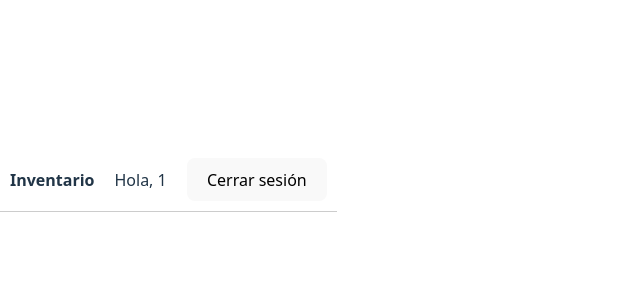
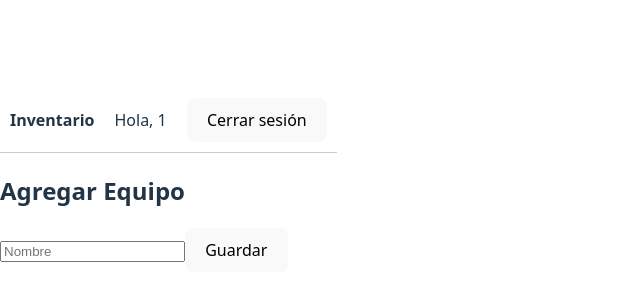
Before and after one commit to federicobaez1/inventario-react, a React (Vite) app: page /agregar-equipo in a window 1280 px wide. Shown: the part 220-520 px from the top of the page, without its empty margins (0-640 px from the left). Built offline with nearby package versions, Linux system fonts and the light colour scheme; no server answers; sample sign-in values are in the browser's storage.

Commit message:
agregado equipos

```diff
--- a/src/App.jsx
+++ b/src/App.jsx
@@ -10,6 +10,8 @@ import { MenuPrincipal } from "./components/MenuPrincipal";
 import   {AdminRoles}   from "./components/AdminRoles";
 import ListaDepositos from './components/ListaDepositos';
 import FormularioDeposito from './components/FormularioDeposito';
+import ListaEquipos from './components/ListaEquipos';
+import FormularioEquipo from './components/FormularioEquipo';
 
 function RutaProtegida({ token, children }) {
   return token ? children : <Navigate to="/login" />;
@@ -123,6 +125,33 @@ function App() {
           }
         />
 
+        <Route
+          path="/equipos"
+          element={
+            <RutaProtegida token={token}>
+              <ListaEquipos />
+            </RutaProtegida>
+          }
+        />
+
+        <Route
+          path="/agregar-equipo"
+          element={
+            <RutaProtegida token={token}>
+              <FormularioEquipo />
+            </RutaProtegida>
+          }
+        />
+
+        <Route
+          path="/editar-equipo/:id"
+          element={
+            <RutaProtegida token={token}>
+              <FormularioEquipo />
+            </RutaProtegida>
+          }
+        />
+
       </Routes>
     </>
   );
--- /dev/null
+++ b/src/components/FormularioEquipo.jsx
@@ -0,0 +1,51 @@
+import React, { useState, useEffect } from 'react';
+import { useNavigate, useParams } from 'react-router-dom';
+import {
+  crearEquipo,
+  actualizarEquipo,
+  getEquipoById,
+} from '../services/equipoService';
+
+const FormularioEquipo = () => {
+  const [equipo, setEquipo] = useState({ nombre: ''});
+  const navigate = useNavigate();
+  const { id } = useParams();
+
+  useEffect(() => {
+    if (id) {
+      getEquipoById(id).then((res) => setEquipo(res.data));
+    }
+  }, [id]);
+
+  const handleChange = (e) => {
+    setEquipo({ ...equipo, [e.target.name]: e.target.value });
+  };
+
+  const handleSubmit = async (e) => {
+    e.preventDefault();
+    if (id) {
+      await actualizarEquipo(id, equipo);
+    } else {
+      await crearEquipo(equipo);
+    }
+    navigate('/');
+  };
+
+  return (
+    <div>
+      <h2>{id ? 'Editar' : 'Agregar'} Equipo</h2>
+      <form onSubmit={handleSubmit}>
+        <input
+          name="nombre"
+          placeholder="Nombre"
+          value={equipo.nombre}
+          onChange={handleChange}
+        />
+
+        <button type="submit">Guardar</button>
+      </form>
+    </div>
+  );
+};
+
+export default FormularioEquipo;
--- /dev/null
+++ b/src/components/ListaEquipos.jsx
@@ -0,0 +1,40 @@
+import React, { useEffect, useState } from 'react';
+import { getEquipos, eliminarEquipo } from '../services/equipoService';
+import { useNavigate } from 'react-router-dom';
+
+const ListaEquipos = () => {
+  const [equipos, setEquipos] = useState([]);
+  const navigate = useNavigate();
+
+  useEffect(() => {
+    cargarEquipos();
+  }, []);
+
+  const cargarEquipos = async () => {
+    const res = await getEquipos();
+    setEquipos(res.data);
+  };
+
+  const handleEliminar = async (id) => {
+    await eliminarEquipo(id);
+    cargarEquipos();
+  };
+
+  return (
+    <div>
+      <h2>Lista de Equipos</h2>
+      <button onClick={() => navigate('/agregar-equipo')}>Agregar Equipo</button>
+      <ul>
+        {equipos.map(p => (
+          <li key={p.id}>
+            {p.nombre}
+            <button onClick={() => navigate(`/editar-equipo/${p.id}`)}>Editar</button>
+            <button onClick={() => handleEliminar(p.id)}>Eliminar</button>
+          </li>
+        ))}
+      </ul>
+    </div>
+  );
+};
+
+export default ListaEquipos;
--- a/src/components/MenuPrincipal.jsx
+++ b/src/components/MenuPrincipal.jsx
@@ -8,6 +8,7 @@ export function MenuPrincipal() {
       <ul>
         <li><Link to="/productos">Lista de Productos</Link></li>
         <li><Link to="/depositos">Lista de Depositos</Link></li>
+        <li><Link to="/equipos">Lista de Equipos</Link></li>
         <li><Link to="/admin">Administrar Usuarios</Link></li>
         <li><Link to="/cambiar-password">Cambiar Contraseña</Link></li>
         <li><Link to="/admin-roles">Administrar Roles</Link></li>
--- /dev/null
+++ b/src/services/equipoService.js
@@ -0,0 +1,8 @@
+// src/services/equipoService.js
+import axios from './axiosConfig';
+
+export const getEquipos = () => axios.get('/equipos');
+export const getEquipoById = (id) => axios.get(`/equipos/${id}`);
+export const crearEquipo = (equipo) => axios.post('/equipos', equipo);
+export const actualizarEquipo = (id, equipo) => axios.put(`/equipos/${id}`, equipo);
+export const eliminarEquipo = (id) => axios.delete(`/equipos/${id}`);
```
